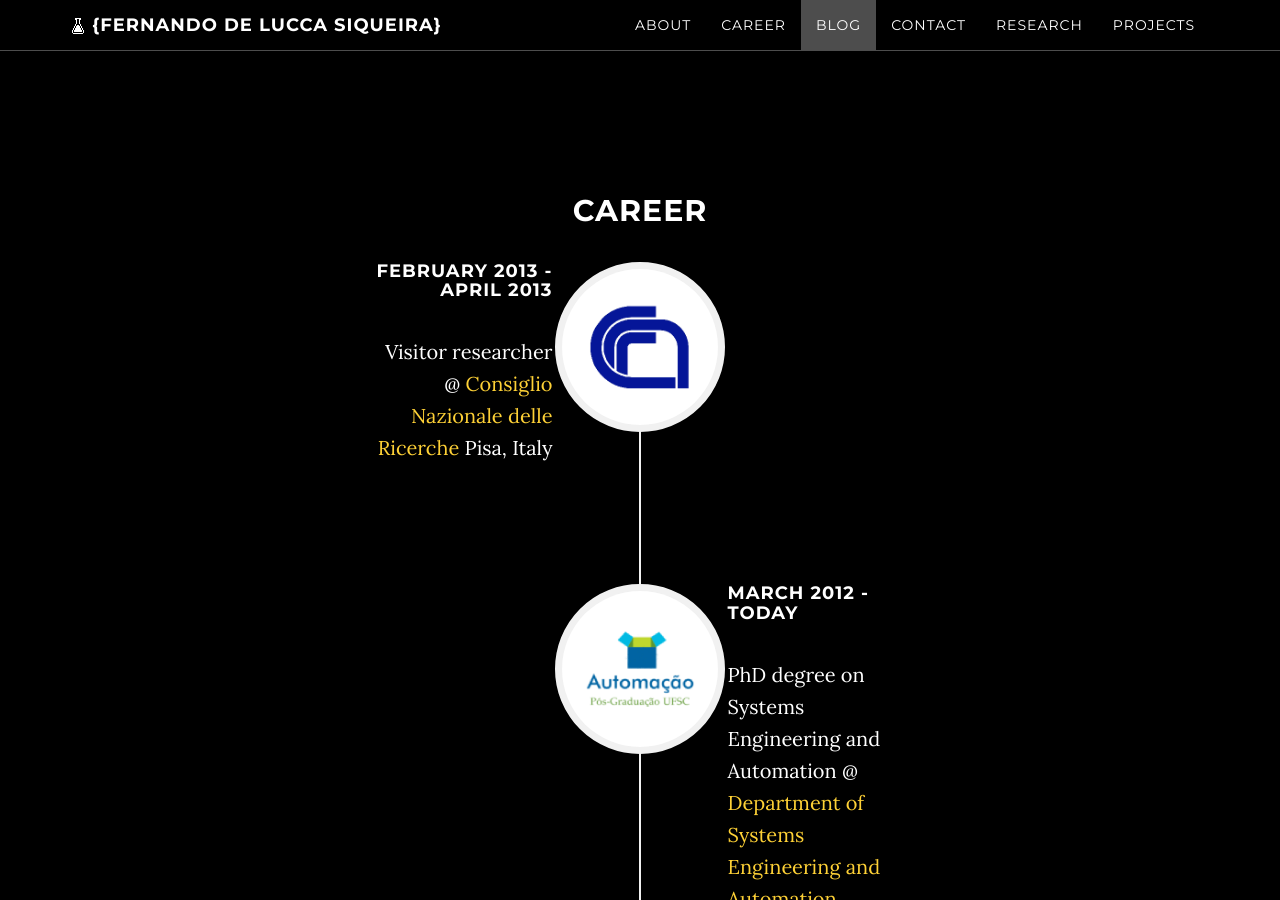
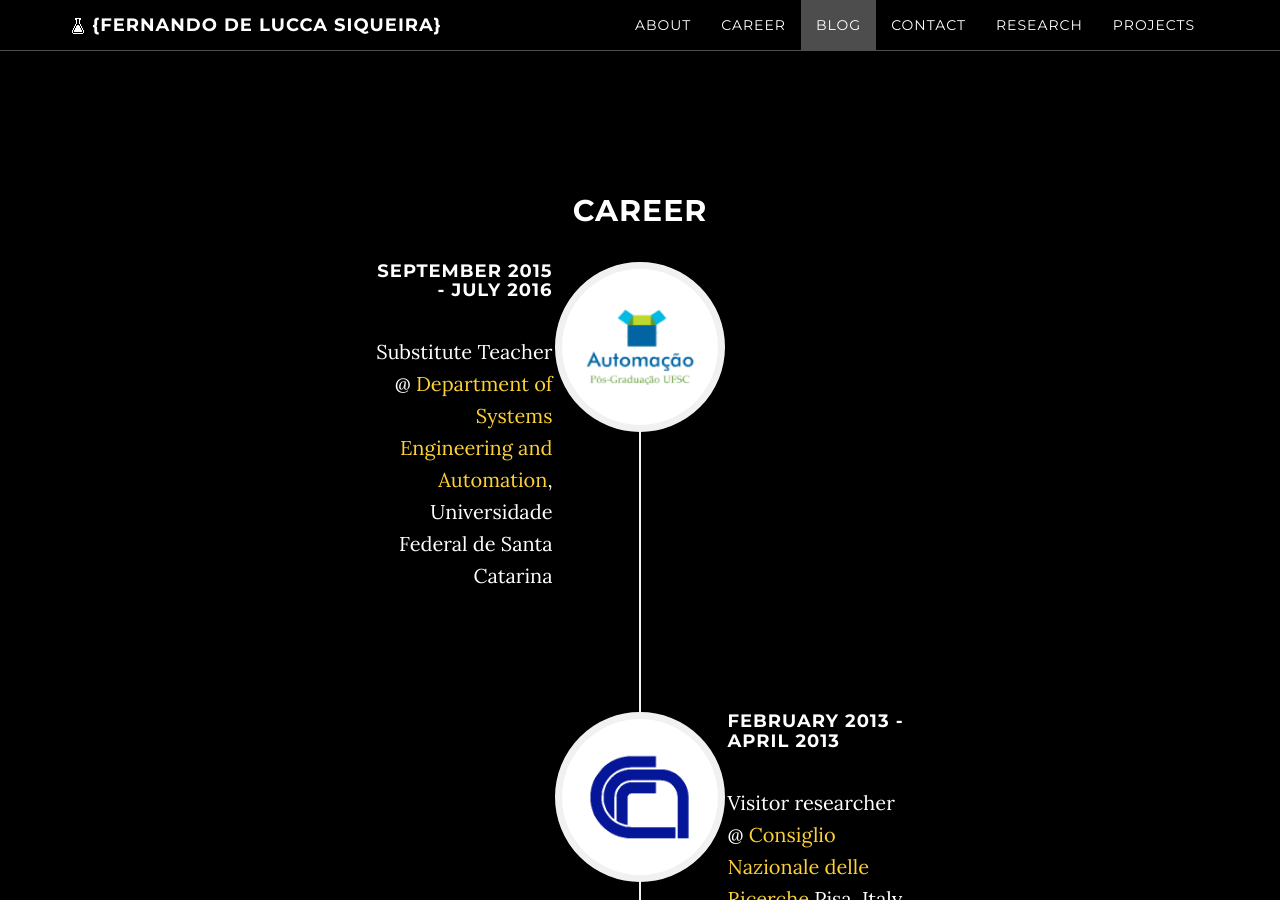
Before and after one commit to fernandolkf/fernandolkf.github.io, a Jekyll site: the page built from index.html, in a window 1280 px wide and 900 px high, scrolled down 2840 px. Built offline with Jekyll 4.4.1, drawn with Linux system fonts in a browser that asks for light colours; comment, search, counter and statistics services are not loaded; some of the changed text lies outside the part shown.

Commit message:
Add Substitute Teacher Career

```diff
--- a/_config.yml
+++ b/_config.yml
@@ -39,11 +39,14 @@ reddit-share: True
 # Career variables
 
 events:
+  - image: "/img/career/logo_ufsc_pgeas.png"
+    date: "September 2015 - July 2016"
+    description: "Substitute Teacher @ <a href=\"http://www.ufsc.br\" target=\"_blank\">Department of Systems Engineering and Automation</a>, Universidade Federal de Santa Catarina"
   - image: "/img/career/logo_cnr.png"
     date: "February 2013 - April 2013"
     description: "Visitor researcher @ <a href=\"http://www.isti.cnr.it\" target=\"_blank\"> Consiglio Nazionale delle Ricerche</a> Pisa, Italy"
   - image: "/img/career/logo_ufsc_pgeas.png"
-    date: "March 2012 - Today"
+    date: "March 2012 - March 2017"
     description: "PhD degree on Systems Engineering and Automation @ <a href=\"http://pgeas.ufsc.br\" target=\"_blank\"> Department of Systems Engineering and Automation,</a>  Universidade Federal de Santa Catarina"
   - image: "/img/career/logo_ufsc_ppgcc.png"
     date: "March 2010 - February 2012"
```
